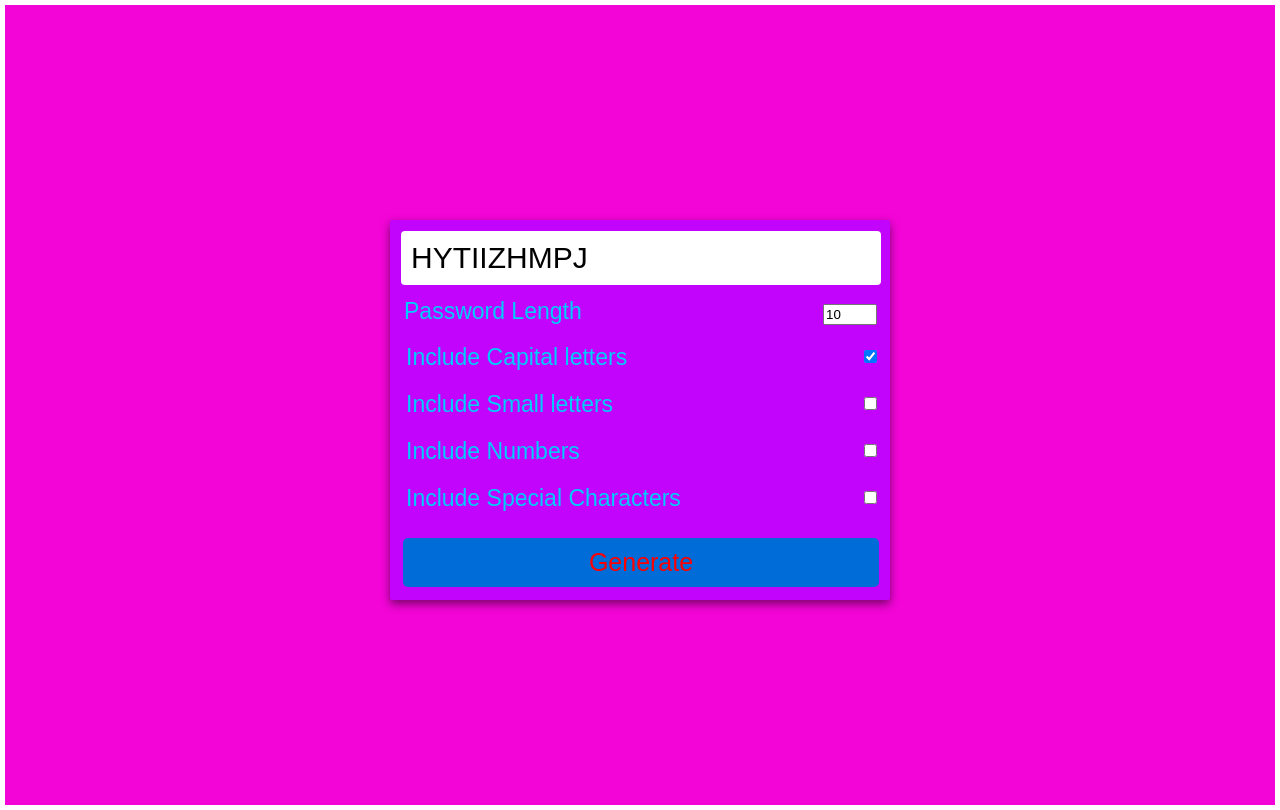
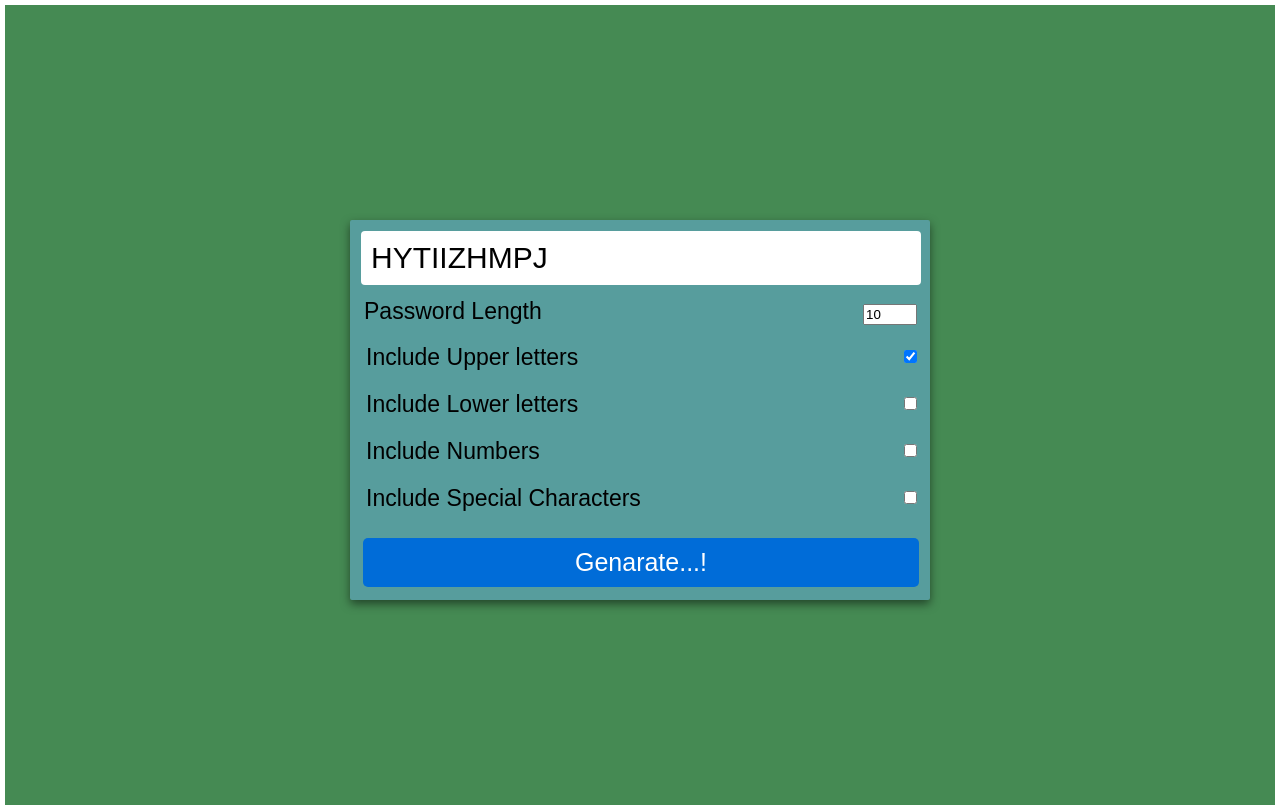
Before and after one commit to Kallangouda/Random-password, a plain HTML site: page index.html in a window 1280 px wide. Drawn offline with Linux system fonts and the light colour scheme.

```diff
--- a/css/custom.css
+++ b/css/custom.css
@@ -11,7 +11,7 @@ input:focus-visible {
 }
 
 .main {
-    background-color: #f305d7;
+    background-color: #458a53;
     min-height: 100vh;
     display: flex;
     justify-content: center;
@@ -19,10 +19,10 @@ input:focus-visible {
 }
 
 .box {
-    min-width: 500px;
+    min-width: 580px;
     padding: 10px;
     box-shadow: 0 4px 10px rgb(0 0 0 / 50%);
-    background: #c204fc;
+    background: #579d9d;
     border-radius: 2px;
     margin-top: 10px;
 }
@@ -41,7 +41,7 @@ input:focus-visible {
     display: flex;
     margin-top: 10px;
     justify-content: space-between;
-    color: rgb(0, 204, 255);
+    color: rgb(0, 0, 0);
     font-size: 23px;
 }
 
@@ -56,7 +56,7 @@ label {
     border: 0;
     padding: 10px;
     background-color: rgb(0, 108, 216);
-    color: rgb(255, 0, 0);
+    color: rgb(255, 255, 255);
     margin-top: 10px;
     border-radius: 5px;
 }
--- a/index.html
+++ b/index.html
@@ -12,7 +12,7 @@
 <body>
     <div class="main">
         <div class="box">
-            <span id="pass-box">Testing</span>
+            <span id="pass-box">Password</span>
             <div class="row">
                 <div class="left">
                     Password Length
@@ -24,7 +24,7 @@
             <div class="row">
                 <label for="upper-case">
                     <div class="left">
-                        Include Capital letters
+                        Include Upper letters
                     </div>
                 </label>
                 <div class="right">
@@ -34,7 +34,7 @@
             <div class="row">
                 <label for="lower-case">
                     <div class="left">
-                        Include Small letters
+                        Include Lower letters
                     </div>
                 </label>
                 <div class="right">
@@ -63,7 +63,7 @@
             </div>
             <div class="row">
                 <button id="btn">
-                    Generate
+                    Genarate...!
                 </button>
             </div>
         </div>
```
